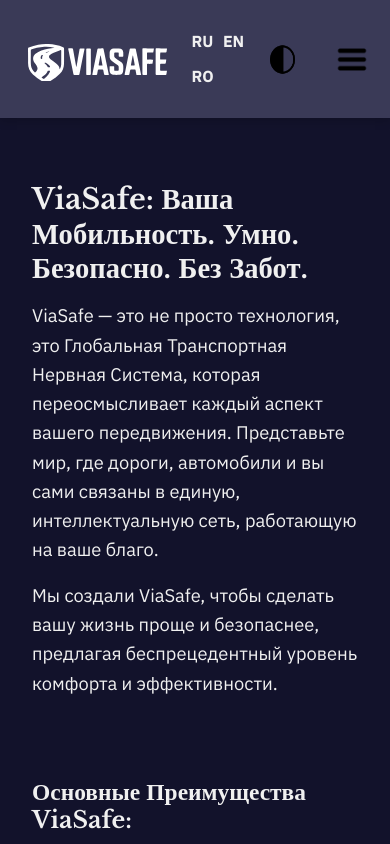
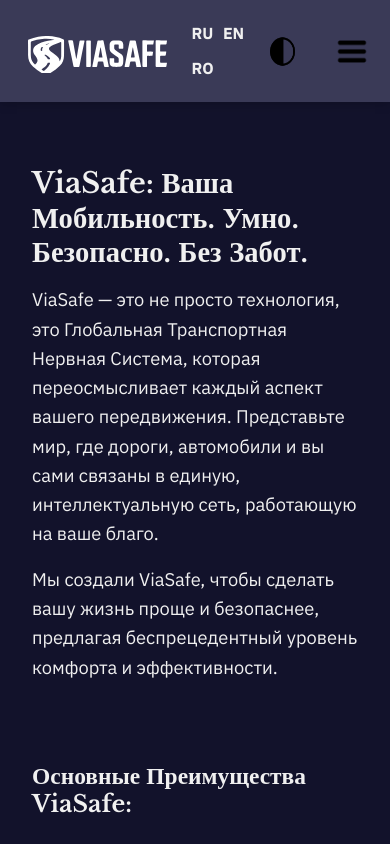
Before and after one commit to 19mario19/via-safe, a website: page public/pages/ru/Главная.html in a window 390 px wide. Shown: the top 844 px of the page. Drawn offline with nearby package versions, Linux system fonts and the light colour scheme.

Commit message:
animation fix

```diff
--- a/public/global.css
+++ b/public/global.css
@@ -181,6 +181,7 @@
     /* For headings and potentially UI elements */
     --font-family-body: "IBM Plex Sans", sans-serif;
     /* For paragraphs and longer text blocks */
+
 }
 
 /* Light Theme Overrides */
@@ -787,11 +788,14 @@
             padding: 0;
             background-color: transparent;
 
+
             img {
                 height: 35px;
                 aspect-ratio: 1;
                 margin: 0;
                 padding: 0;
+
+                transition: transform .15s ease-in-out;
 
                 &.light {
                     transform: rotate(180deg);
@@ -979,7 +983,7 @@
         gap: var(--space-sm);
         justify-content: space-between;
         align-items: center;
-        padding: var(--space-sm) var(--space-sm);
+        padding: var(--space-xxs) var(--space-sm);
 
         button.theme {
             display: flex;
```
